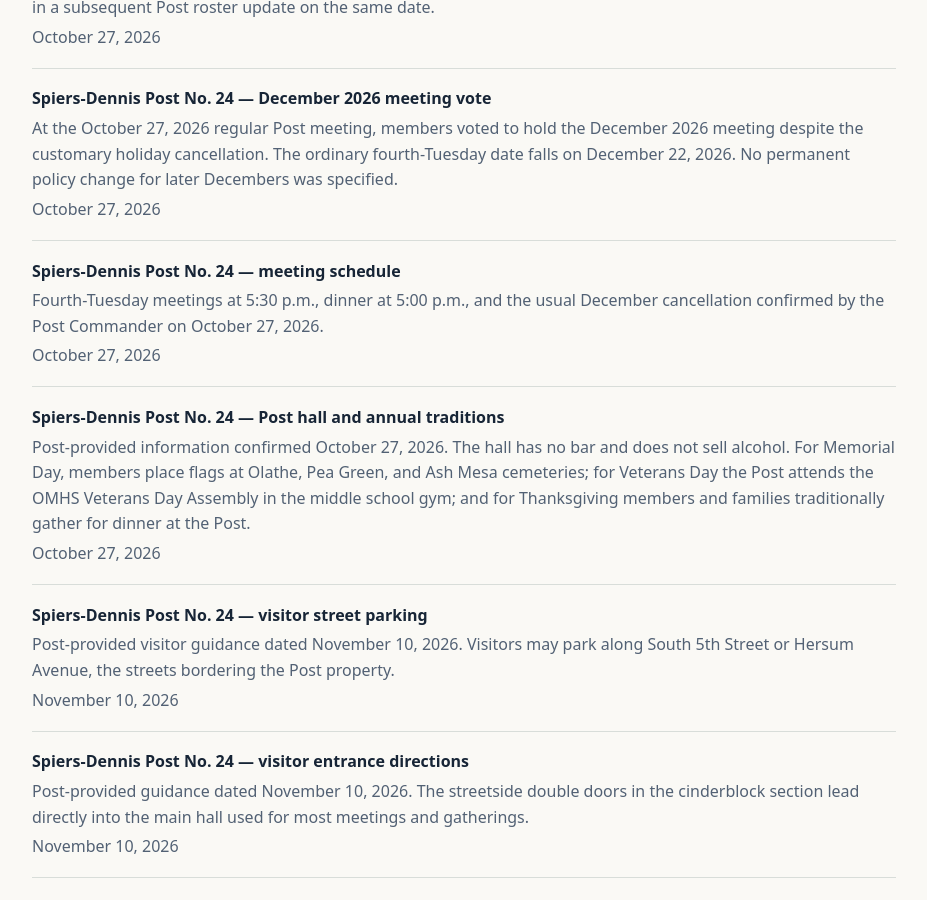
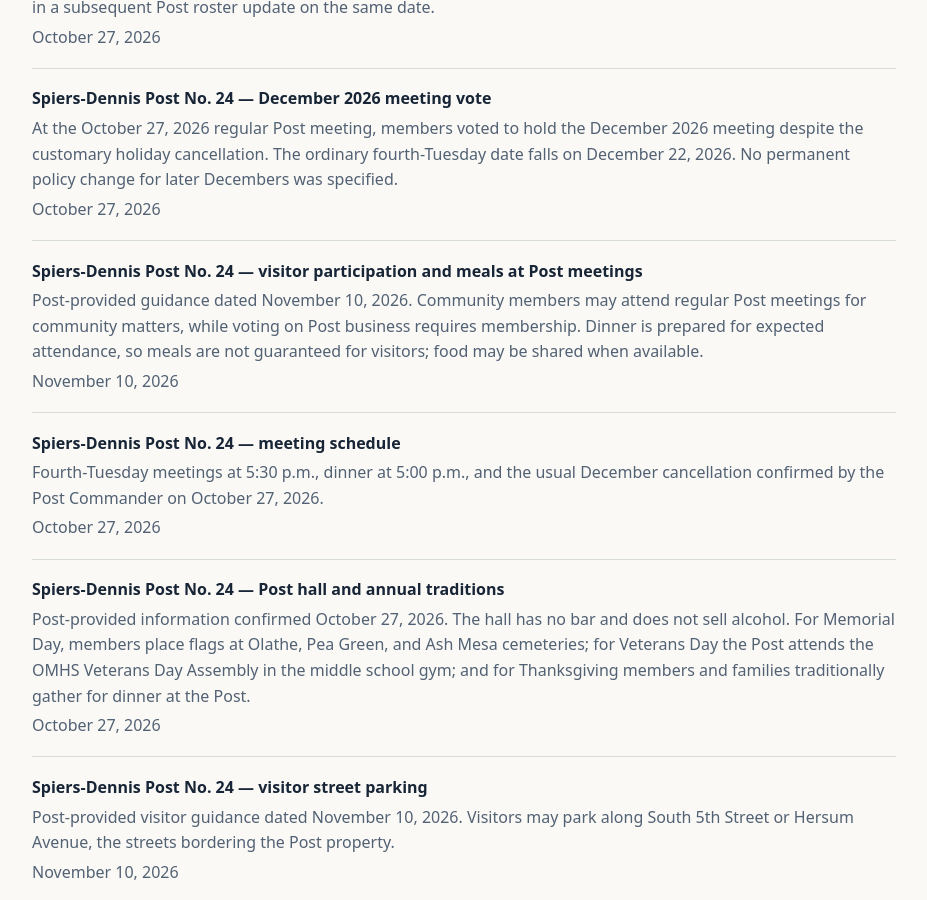
Before and after one commit to SPIERS-DENNIS-POST/spiers-dennis-post.github.io, a Jekyll site: the page built from sources/index.md, in a window 1280 px wide and 900 px high, scrolled down 920 px. Shown: the whole window, without its empty margins (48-975 px from the left). Built offline with Jekyll 4.4.1, drawn with Linux system fonts in a browser that asks for light colours.

Commit message:
Record Post meeting visitor and dinner guidance

```diff
--- a/_data/sources.yml
+++ b/_data/sources.yml
@@ -23,6 +23,10 @@
   title: Spiers-Dennis Post No. 24 — December 2026 meeting vote
   details: At the October 27, 2026 regular Post meeting, members voted to hold the December 2026 meeting despite the customary holiday cancellation. The ordinary fourth-Tuesday date falls on December 22, 2026. No permanent policy change for later Decembers was specified.
   published_on: 2026-10-27
+- id: post-meeting-visitors-2026-11-10
+  title: Spiers-Dennis Post No. 24 — visitor participation and meals at Post meetings
+  details: Post-provided guidance dated November 10, 2026. Community members may attend regular Post meetings for community matters, while voting on Post business requires membership. Dinner is prepared for expected attendance, so meals are not guaranteed for visitors; food may be shared when available.
+  published_on: 2026-11-10
 - id: post-meetings-2026-10-27
   title: Spiers-Dennis Post No. 24 — meeting schedule
   details: Fourth-Tuesday meetings at 5:30 p.m., dinner at 5:00 p.m., and the usual December cancellation confirmed by the Post Commander on October 27, 2026.
```
